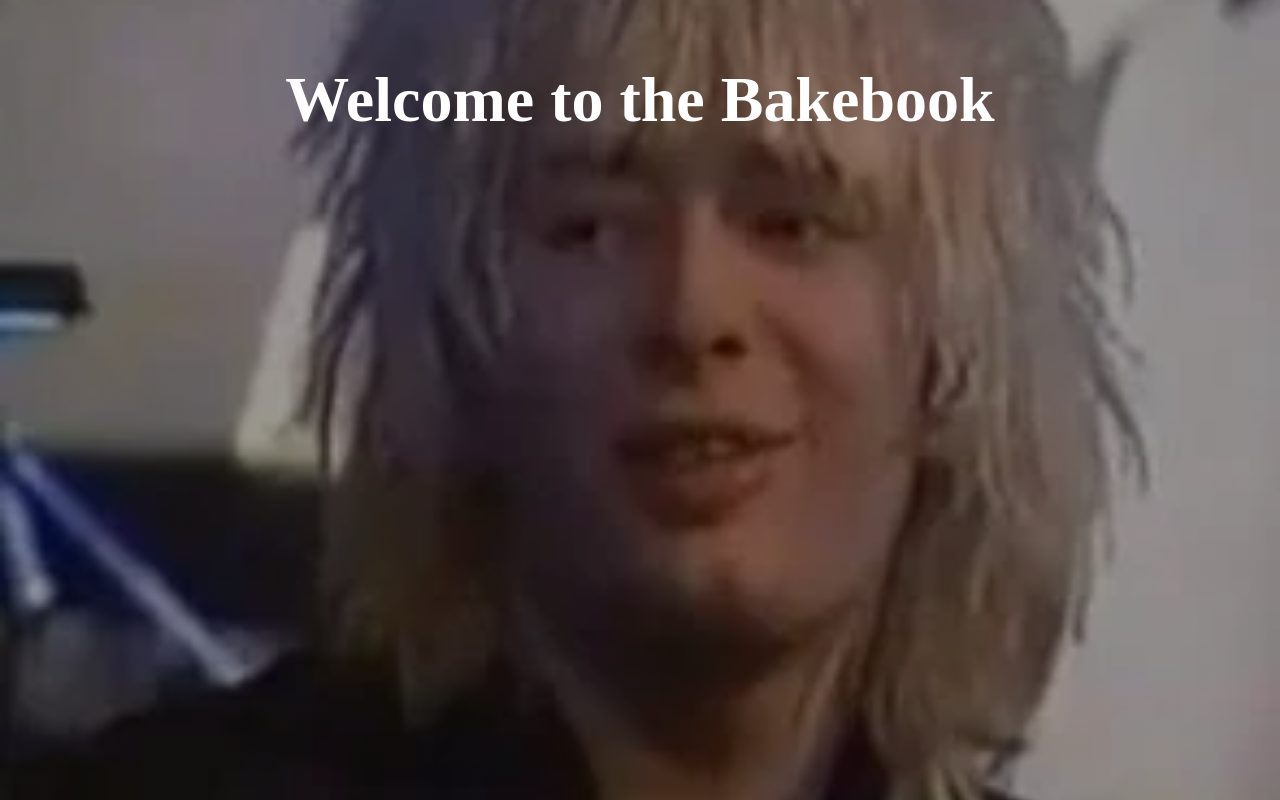
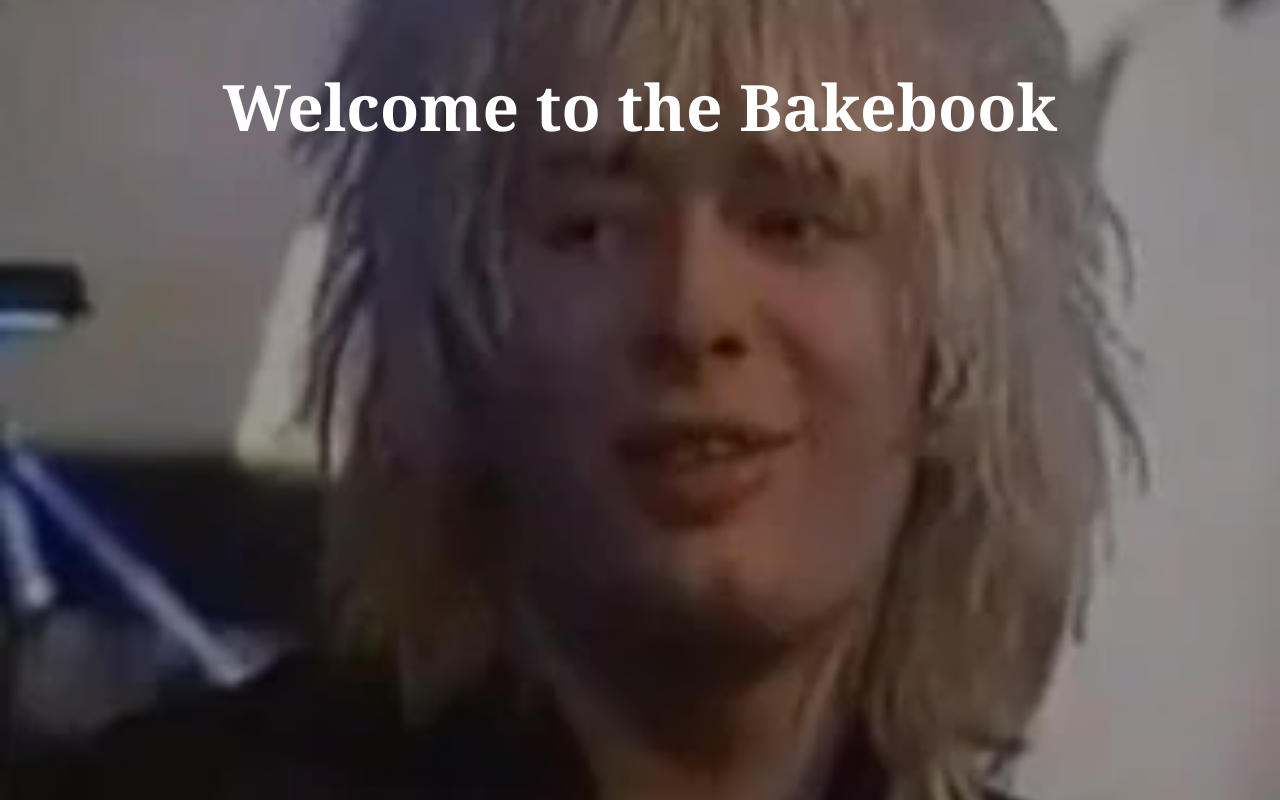
Before and after one commit to rocky-rhodes/Vanilla-Isabella, a plain HTML site: page index.html in a window 1280 px wide. Drawn offline with Linux system fonts and the light colour scheme.

Commit message:
Fix alignment and update font family in index.html

```diff
--- a/index.html
+++ b/index.html
@@ -8,7 +8,7 @@
       height: 100vh;
       display: flex;
       justify-content: center;
-      align-items: 100px;
+      align-items: flex-start;
 
       background-image: linear-gradient(rgba(0, 0, 0, 0.4), rgba(0, 0, 0, 0.4)), url("HelloPolina.webp");
       background-size: cover;
@@ -18,7 +18,7 @@
     h1 {
       color: white;
       font-size: 4rem;
-      font-family: Georgie, serif;
+      font-family: Georgia, serif;
       text-align: center;
       padding: 20px;
     }
```
